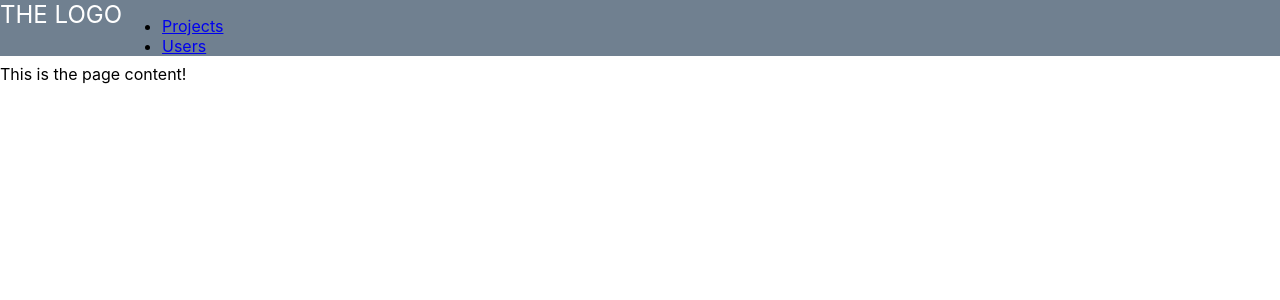
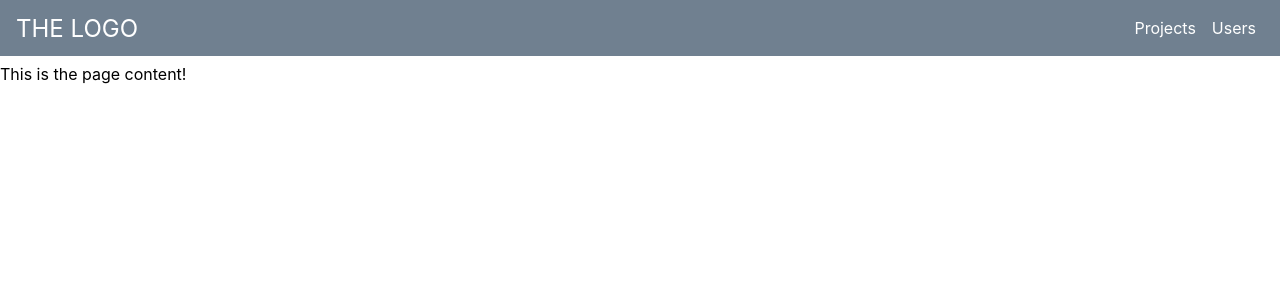
Before and after one commit to jamesanderegg/react_navbar, a React (Create React App) app in the folder my_app/: page / in a window 1280 px wide. Shown: the top 300 px of the page. Built offline with nearby package versions, Linux system fonts and the light colour scheme.

Commit message:
styled navigation and added flexbox with a spacer div

```diff
--- a/my_app/src/components/Toolbar/Toolbar.css
+++ b/my_app/src/components/Toolbar/Toolbar.css
@@ -8,11 +8,32 @@
 }
 .toolbar__navigation{
     display: flex;
+    height: 100%;
+    align-items: center;
+    padding: 0  1rem
+}
+.spacer{
+    flex:1;
+}
+.toolbar_navigation-items ul{
+    list-style: none;
+    margin:0;
+    padding: 0;
+    display: flex;
+}
+.toolbar_navigation-items li{
+    padding: 0 0.5rem;
 }
 .toolbar__logo a{
     color: white;
     text-decoration: none;
     font-size: 1.5rem;
-
-
 }
+.toolbar_navigation-items a {
+    color: white;
+    text-decoration: none;
+}
+.toolbar_navigation-items a:hover,
+.toolbar_navigation-items a:active {
+    color: orange;
+}
--- a/my_app/src/components/Toolbar/Toolbar.js
+++ b/my_app/src/components/Toolbar/Toolbar.js
@@ -7,6 +7,7 @@
         <nav className="toolbar__navigation">
             <div></div>
             <div className="toolbar__logo"><a href="/">THE LOGO</a></div>
+            <div className="spacer" />
             <div className="toolbar_navigation-items">
                 <ul>
                     <li><a href="/">Projects</a></li>
```
